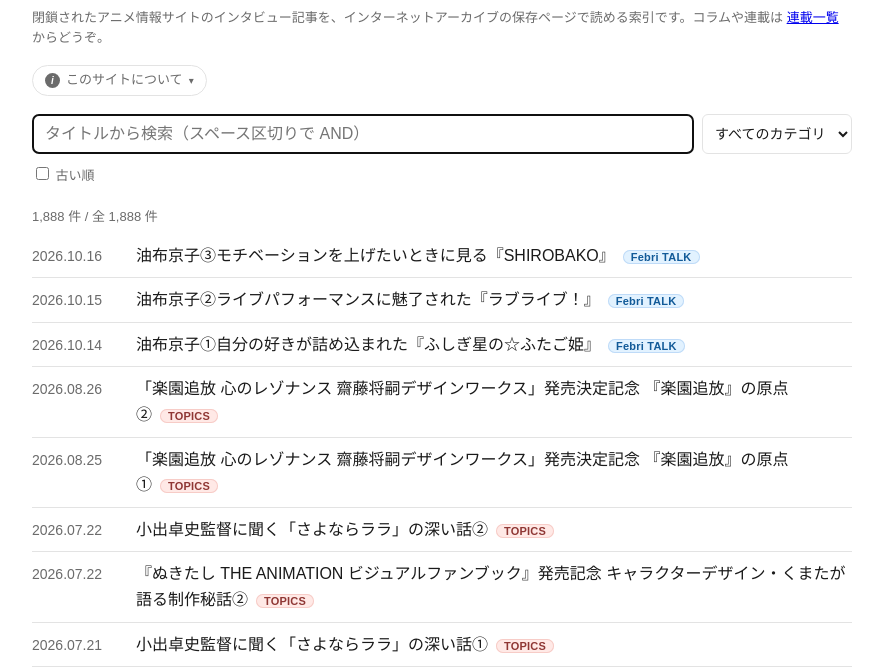
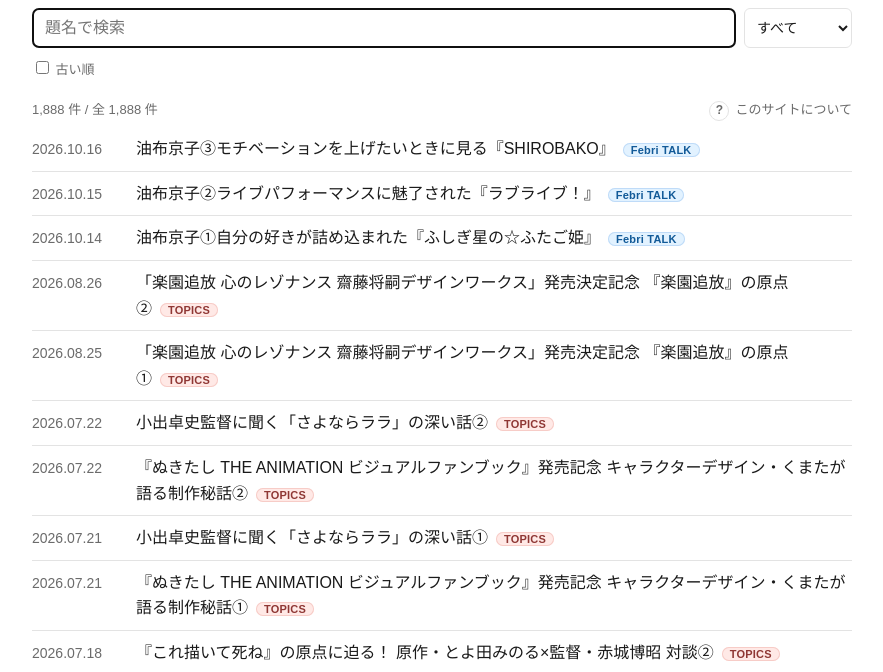
Before and after one commit to nzanke/febri-archive, a plain HTML site: page index.html in a window 1280 px wide. Shown: the part 120-792 px from the top of the page, without its empty margins (198-1081 px from the left). Drawn offline with Linux system fonts and the light colour scheme; a web font is replaced by a local one.

Commit message:
見た目をアニメ制作決定ニュースに合わせる（字体、見出しの重複を外す、「このサイトについて」を「？」の折りたたみに、文言を短く）
Co-Authored-By: Claude Opus 5.5 <noreply@anthropic.com>
Claude-Session: https://claude.ai/code/session_017gxvkcS4aNnyFn58X4FLiD

```diff
--- /dev/null
+++ b/about.js
@@ -0,0 +1,53 @@
+// 「このサイトについて」の中身。今のページの説明を先頭にして、各ページの #aboutbox に入れる
+(() => {
+  const page = (document.currentScript && document.currentScript.dataset.page) || 'index';
+  const S = {
+    index: `<h3>記事検索（このページ）</h3>
+      <p>主にインタビュー記事を、新しい順に並べています。コラムや連載は <a href="series.html">連載一覧</a> にあります。</p>`,
+    series: `<h3>連載一覧（このページ）</h3>
+      <p>コラム・連載、Febri のカバーアートと Febri TV を、サイトごと・連載ごとにまとめています。連載名を押すと開き、上の目次から各連載へ飛べます。</p>`,
+  };
+  const other = {
+    index: `<h3>連載一覧</h3><p>コラム・連載、カバーアート、Febri TV は <a href="series.html">連載一覧</a> にまとめています（記事検索には出ません）。</p>`,
+    series: `<h3>記事検索</h3><p>インタビュー記事は <a href="index.html">記事検索</a> で題名から探せます。</p>`,
+  };
+  const common = `
+    <h3>検索と絞り込み</h3>
+    <ul>
+      <li>言葉をスペースで区切ると、すべてを含む記事だけに絞ります（AND）。全角・半角や大文字・小文字は区別しません。</li>
+      <li>著者名が出ている記事は、著者名でも見つかります。</li>
+      <li>検索欄の横の選択で、サイト・分類ごとに絞れます（「Febri」は TOPICS と Febri TALK の両方）。</li>
+      <li>「古い順」で並びを逆にします。200件ずつ表示し、続きは「さらに表示」で出します。</li>
+    </ul>
+    <h3>表示の見方</h3>
+    <ul>
+      <li>色付きの札：記事の分類（TOPICS・Febri TALK は Febri、ほかはサイト名）。</li>
+      <li>「文／名前」：インタビュー以外の記事の著者。記事から読み取ったもので、正確でないことがあります。</li>
+      <li>「未保存」：インターネットアーカイブに保存が見つからない記事。保存の一覧へ飛びます。</li>
+      <li>日付の「頃」：bonet の記事で、記事番号から推定した日付。「----.--.--」は日付がわからない記事です。</li>
+    </ul>
+    <h3>リンク先</h3>
+    <p>題名はインターネットアーカイブ（Wayback Machine）の保存ページへのリンクです。アキバ総研の記事は、ほかのサイトから開くとトップページへ飛ばされるため、スクリプトを止めて表示する閲覧ページを通します。「サービスは終了しました」と出たら、閲覧ページの「1か月前の保存を見る」を押してください。</p>
+    <h3>集めている記事</h3>
+    <ul>
+      <li>Febri（febri.jp、2026年11月25日閉鎖）：インタビュー、Febri TALK、連載、コラム、カバーアート、Febri TV</li>
+      <li>アキバ総研（akiba-souken.com、2024年10月閉鎖）：アニメ分類のスタッフインタビューと連載・コラム</li>
+      <li>bonet（bonet.info、2016年ごろ更新終了）：インタビューとコラム</li>
+    </ul>
+    <h3>載せていないもの</h3>
+    <p>Febri の人物紹介（カタリベ）と用語の単語ページ、アキバ総研のアニメ以外の分類・ニュース・声優インタビュー、bonet のラジオ・イベントレポートなど。</p>
+    <h3>出典・連絡先</h3>
+    <p>アキバ総研の記事一覧は <a href="https://github.com/fushihara/akiba-souken-crawler" target="_blank" rel="noopener">fushihara さんの収集データ</a>（CC0）によります。掲載内容の削除のご要望などは X（<a href="https://x.com/bg75gf" target="_blank" rel="noopener">@bg75gf</a>）へ。</p>`;
+  const html = `<p class="abh">このサイトについて</p>
+    <p>閉鎖されたアニメ情報サイトの記事を、インターネットアーカイブの保存ページで読めるようにまとめた索引です。</p>
+    ${S[page] || ''}${other[page] || ''}${common}`;
+  const fill = () => {
+    const box = document.getElementById('aboutbox');
+    if (box) box.innerHTML = html;
+    // 箱の外を押したら閉じる
+    document.addEventListener('click', e => {
+      document.querySelectorAll('details.about[open]').forEach(d => { if (!d.contains(e.target)) d.open = false; });
+    });
+  };
+  if (document.readyState === 'loading') document.addEventListener('DOMContentLoaded', fill); else fill();
+})();
--- a/index.html
+++ b/index.html
@@ -4,14 +4,18 @@
 <meta charset="utf-8">
 <meta name="viewport" content="width=device-width, initial-scale=1">
 <title>Febri・アキバ総研・bonet 記事アーカイブ索引</title>
+<link rel="preconnect" href="https://fonts.googleapis.com">
+<link rel="preconnect" href="https://fonts.gstatic.com" crossorigin>
+<link rel="stylesheet" href="https://fonts.googleapis.com/css2?family=BIZ+UDPGothic:wght@400;700&display=swap">
+<link rel="stylesheet" href="https://fonts.googleapis.com/css2?family=BIZ+UDGothic:wght@400;700&display=swap&text=%21%22%23%24%25%26%27%28%29%2A%2B%2C-.%2F0123456789%3A%3B%3C%3D%3E%3F%40ABCDEFGHIJKLMNOPQRSTUVWXYZ%5B%5C%5D%5E_%60abcdefghijklmnopqrstuvwxyz%7B%7C%7D~">
 <style>
-  :root { --fg:#1a1a1a; --muted:#6b6b6b; --line:#e3e3e3; --accent:#b4232c; --bg:#fff; }
+  :root { --sans:"BIZ UDGothic","BIZ UDPGothic","Hiragino Sans","Noto Sans JP","Yu Gothic",sans-serif; --fg:#1a1a1a; --muted:#6b6b6b; --line:#e3e3e3; --accent:#b4232c; --bg:#fff; }
   @media (prefers-color-scheme: dark) {
     :root { --fg:#e8e8e8; --muted:#9a9a9a; --line:#333; --accent:#ff6b72; --bg:#141414; }
   }
   * { box-sizing:border-box; }
   body { margin:0; background:var(--bg); color:var(--fg);
-         font-family:"Hiragino Sans","Noto Sans JP","Yu Gothic",sans-serif; line-height:1.6; }
+         font-family:var(--sans); line-height:1.6; }
   .wrap { max-width:860px; margin:0 auto; padding:32px 20px 64px; }
   h1 { font-size:22px; margin:0 0 4px; }
   .nav { display:flex; gap:4px; margin:0 0 16px; border-bottom:1px solid var(--line); }
@@ -50,59 +54,48 @@
   .err { color:var(--accent); }
   .foot { margin:48px 0 0; padding-top:16px; border-top:1px solid var(--line); font-size:12px; color:var(--muted); }
   .foot a { color:var(--muted); }
-  .about { margin:-4px 0 18px; font-size:13px; }
-  .about summary { display:inline-flex; align-items:center; gap:6px; cursor:pointer; list-style:none;
-         color:var(--muted); padding:4px 12px; border:1px solid var(--line); border-radius:999px; user-select:none; }
+  .cbar { position:relative; display:flex; align-items:center; gap:12px; margin:20px 0 6px; }
+  .cbar .count { flex:1; margin:0; }
+  .about { margin-left:auto; }
+  .about summary { list-style:none; cursor:pointer; display:flex; align-items:center; gap:6px; font-size:13px; color:var(--muted); white-space:nowrap; }
   .about summary::-webkit-details-marker { display:none; }
-  .about summary::before { content:"i"; display:inline-grid; place-items:center; width:15px; height:15px; border-radius:50%;
-         font-size:10px; font-weight:700; font-style:italic; color:var(--bg); background:var(--muted); }
-  .about summary::after { content:"▾"; font-size:10px; transition:transform .2s; }
-  .about[open] summary::after { transform:rotate(180deg); }
-  .about summary:hover { color:var(--fg); border-color:var(--muted); }
-  .about-body { margin-top:10px; padding:14px 18px; border-radius:10px; background:color-mix(in oklch, var(--fg) 4%, var(--bg));
-         color:var(--fg); line-height:1.75; animation:fade .2s ease; }
-  .about-body p { margin:0 0 8px; } .about-body ul { margin:0 0 10px; padding-left:1.2em; }
-  .about-body b { font-weight:600; }
-  .about-body li { display:list-item; padding:1px 0; border:0; gap:0; }
-  @keyframes fade { from { opacity:0; transform:translateY(-4px); } to { opacity:1; transform:none; } }
+  .about .qi { width:20px; height:20px; border-radius:50%; border:1px solid var(--line); font-size:12px; font-weight:700;
+         display:flex; align-items:center; justify-content:center; }
+  .about[open] .qi, .about summary:hover .qi { color:var(--bg); background:var(--accent); border-color:var(--accent); }
+  .aboutbox { position:absolute; left:0; right:0; top:calc(100% + 8px); z-index:10; background:var(--bg); border:1px solid var(--line);
+         border-radius:8px; box-shadow:0 6px 20px rgba(0,0,0,.12); padding:12px 14px; font-size:13px; color:var(--muted);
+         max-height:70vh; overflow:auto; line-height:1.7; }
+  .aboutbox .abh { font-weight:700; color:var(--fg); margin:0 0 6px; }
+  .aboutbox h3 { font-size:13px; color:var(--fg); margin:12px 0 2px; }
+  .aboutbox p { margin:0 0 4px; }
+  .aboutbox ul { margin:0 0 4px; padding-left:1.2em; }
+  .aboutbox li { display:list-item; padding:0; border:0; }
+  .aboutbox a { color:var(--fg); }
 </style>
 </head>
 <body>
 <div class="wrap">
   <nav class="nav"><a href="index.html" class="on">記事検索</a><a href="series.html">連載一覧</a></nav>
   <h1>Febri・アキバ総研・bonet 記事アーカイブ索引</h1>
-  <p class="lead">閉鎖されたアニメ情報サイトのインタビュー記事を、インターネットアーカイブの保存ページで読める索引です。コラムや連載は <a href="series.html">連載一覧</a> からどうぞ。</p>
-  <details class="about">
-    <summary>このサイトについて</summary>
-    <div class="about-body">
-      <p><b>収録しているサイト</b></p>
-      <ul>
-        <li>Febri（febri.jp、2026年11月25日閉鎖）</li>
-        <li>アキバ総研（akiba-souken.com、2024年10月閉鎖）：アニメ分類のスタッフインタビューと連載</li>
-        <li>bonet（bonet.info、2016年ごろ更新終了）：インタビューとコラム</li>
-      </ul>
-      <p><b>記事検索と連載一覧</b>　このページの記事検索には、主にインタビューを収録しています。コラム・連載・カバーアート・Febri TV などは、記事検索には出さず <a href="series.html">連載一覧</a> に連載ごとにまとめています。</p>
-      <p><b>リンク先</b>　タイトルはインターネットアーカイブ（Wayback Machine）の保存ページへのリンクです。アキバ総研の記事は、そのままでは読めないため、スクリプトを止めて表示する閲覧ページを通します。</p>
-      <p><b>日付</b>　bonet の日付に「頃」とあるものは、記事番号から推定した日付です。</p>
-      <p><b>出典</b>　アキバ総研の記事一覧は <a href="https://github.com/fushihara/akiba-souken-crawler">fushihara さんの収集データ</a>（CC0）によります。</p>
-    </div>
-  </details>
 
   <div class="bar">
-    <input type="search" id="q" placeholder="タイトルから検索（スペース区切りで AND）" autofocus>
-    <select id="cat"><option value="">すべてのカテゴリ</option></select>
+    <input type="search" id="q" placeholder="題名で検索" autofocus>
+    <select id="cat"><option value="">すべて</option></select>
   </div>
   <div class="opts">
     <label><input type="checkbox" id="oldFirst"> 古い順</label>
   </div>
 
-  <p class="count" id="count"></p>
+  <div class="cbar"><p class="count" id="count"></p>
+    <details class="about"><summary><span class="qi">?</span>このサイトについて</summary>
+    <div class="aboutbox" id="aboutbox"></div></details></div>
   <ul id="list"></ul>
   <button class="more" id="more" hidden>さらに表示</button>
 
   <footer class="foot">掲載内容の削除のご要望などは、X（<a href="https://x.com/bg75gf" target="_blank" rel="noopener">@bg75gf</a>）までご連絡ください。</footer>
 </div>
 
+<script src="about.js?v=20261117-1" data-page="index"></script>
 <script src="data.js?v=20261110-3"></script>
 <script src="akiba.js?v=20261110-4"></script>
 <script src="bonet.js?v=20261115-1"></script>
@@ -120,7 +113,7 @@
   data.forEach(x => { x._t = norm(x.t + ' ' + (x.w || '')); });
 
   data.forEach(x => { x.site = x.c === 'アキバ総研' ? 'アキバ総研' : x.c === 'bonet' ? 'bonet' : 'Febri'; });
-  $('cat').add(new Option('Febri（すべて）', 'site:Febri'));
+  $('cat').add(new Option('Febri', 'site:Febri'));
   const cats = [...new Set(data.map(x => x.c))].sort();
   cats.forEach(c => $('cat').add(new Option(c, c)));
 
```
Also changed, not shown: series.html (+30 -4 lines), viewer.html (+6 -2 lines).
